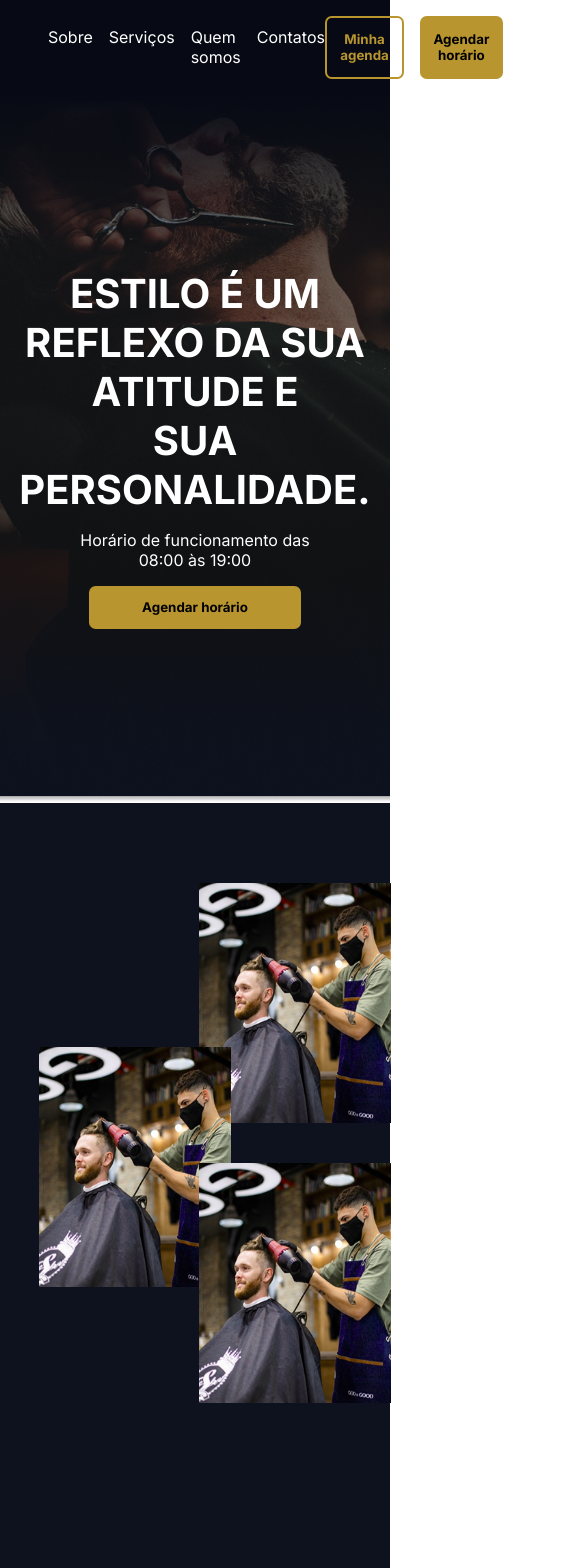
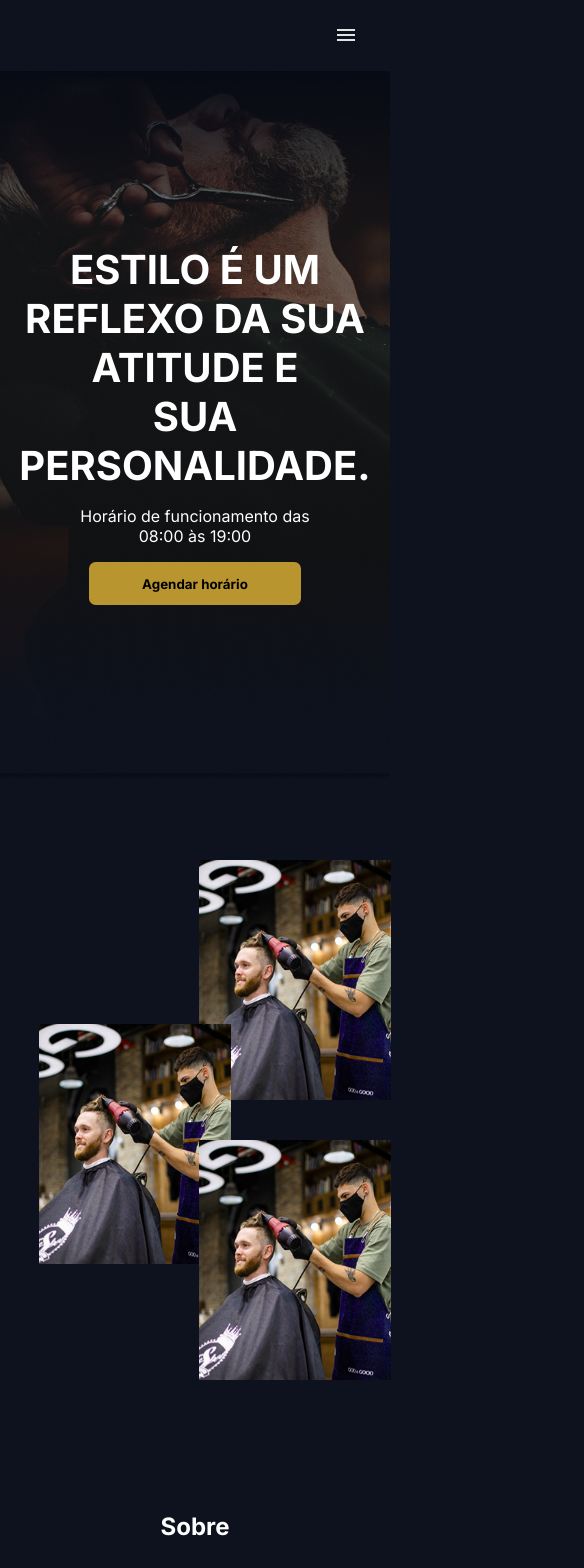
Before and after one commit to v-L1ma/barber, an Angular app in the folder frontend/barber/: page / in a window 390 px wide. Shown: the top 1568 px of the page, 584 px wide, since content can reach past the window. Built offline with nearby package versions, Linux system fonts and the light colour scheme.

Commit message:
criando menu mobile e melhorando responsividade

```diff
--- a/frontend/barber/src/app/pages/index/index.component.html
+++ b/frontend/barber/src/app/pages/index/index.component.html
@@ -1,5 +1,5 @@
 <main>
-    <nav>
+    <nav id="desktop">
         <ul>
             <li>Sobre</li>
             <li>Serviços</li>
@@ -15,6 +15,42 @@
                 Agendar horário
             </button>
         </div>
+    </nav>
+
+    <nav>
+        <div id="header">
+            <button (click)="openMenu()">
+                <img src="menuIcon.svg" alt="">
+            </button>
+        </div>
+
+        @if(isOpen){
+            <div id="mobile">
+                <div id="container">
+                    <button id="closeBtn" (click)="openMenu()">
+                        <img src="closeIcon.svg" alt="">
+                    </button>
+                    <ul>
+                        <li>Sobre</li>
+                        <li>Serviços</li>
+                        <li>Quem somos</li>
+                        <li>Contatos</li>
+                    </ul>
+                    <div>
+                        <button id="agenda" [routerLink]="'agenda'">
+                            Minha agenda
+                        </button>
+                        <button [routerLink]="'servicos/lista'">
+                            Agendar horário
+                        </button>
+                    </div>
+                </div>
+
+            </div>
+        }
+
+
+
     </nav>
 
     <body>
--- a/frontend/barber/src/app/pages/index/index.component.scss
+++ b/frontend/barber/src/app/pages/index/index.component.scss
@@ -1,5 +1,9 @@
 main{
-    nav{
+    #mobile{
+        display: none;
+    }
+
+    #desktop{
         display: flex;
         justify-content: space-between;
         padding: 1em 3em;
@@ -127,6 +131,7 @@ main{
         justify-content: center;
         text-align: center;
         padding: 5em 10vw;
+        background-color: white;
 
         .galery{
             display: flex;
@@ -210,3 +215,130 @@ main{
         }
     }
 }
+
+
+@media screen and (max-width:950px){
+    main{
+        #desktop{
+            display: none;
+        }
+
+        #header{
+            padding: 1em 2em;
+            display: flex;
+            justify-content: end;
+            button{
+                appearance: none;
+                background-color: transparent;
+                border: none;
+                color: white;
+                font-size: 2em;
+            }
+        }
+
+        #mobile{
+            display: flex;
+            position: fixed;
+            top: 0;
+            justify-content: end;
+            width: 100vw;
+            height: 100vh;
+            z-index: 2;
+            background-color: #070a1449;
+            transition: transform 0.3s ease;
+
+
+            #container{
+
+                #closeBtn{
+                    appearance: none;
+                    border: none;
+                    background-color: transparent;
+                    color: #B8952E;
+                    font-size: 2em;
+                }
+            z-index: 2;
+            width: 60%;
+            display: flex;
+            flex-direction: column;
+            padding: 5em 3em;
+            align-items: end;
+            background-color: #070A14;
+            color: white;
+            justify-content: space-between;
+
+            div{
+                display: flex;
+                flex-direction: column;
+                width: 100%;
+                gap: 1em;
+
+                button{
+                    padding: 1em;
+                    appearance: none;
+                    border: none;
+                    border-radius: .5em;
+                    background-color: #B8952E;
+                    font-weight: bold;
+                    cursor: pointer;
+
+                    &:hover{
+                        opacity: .9;
+                    }
+                }
+
+                #agenda{
+                    background-color: transparent;
+                    border: 2px solid #B8952E;
+                    color: #B8952E;
+                }
+
+                #agenda:hover{
+                    background-color: #B8952E;
+                    transition: all 200ms ease;
+                    color: black;
+                }
+            }
+            ul{
+                display: flex;
+                flex-direction: column;
+                text-align: right;
+                list-style: none;
+                font-size: 1.5em;
+                gap: 3em;
+
+                li{
+                    cursor: pointer;
+                }
+
+                li:hover{
+                    color: #B8952E;
+                }
+            }
+
+            }
+
+        }
+
+        #servicos, #unidades{
+
+            .galery{
+                display: flex;
+                flex-direction: column;
+            }
+
+        }
+
+        #sobre{
+            flex-direction: column;
+            height: fit-content;
+            padding-bottom: 5em;
+
+            #texto{
+                margin: 0;
+                text-align: center;
+            }
+        }
+
+    }
+}
--- a/frontend/barber/src/app/pages/index/index.component.ts
+++ b/frontend/barber/src/app/pages/index/index.component.ts
@@ -1,12 +1,19 @@
+import { CommonModule } from '@angular/common';
 import { Component } from '@angular/core';
 import { RouterModule } from '@angular/router';
 
 @Component({
   selector: 'app-index',
-  imports: [RouterModule],
+  imports: [RouterModule, CommonModule],
   templateUrl: './index.component.html',
   styleUrl: './index.component.scss'
 })
 export class IndexComponent {
 
+  isOpen:boolean = false;
+
+  openMenu(){
+    this.isOpen = !this.isOpen;
+  }
+
 }
--- a/frontend/barber/src/styles.scss
+++ b/frontend/barber/src/styles.scss
@@ -1,7 +1,13 @@
 @import url('https://fonts.googleapis.com/css2?family=Inter:ital,opsz,wght@0,14..32,100..900;1,14..32,100..900&display=swap');
 
+html{
+    background-color: #0D121E;
+}
 *{
     margin: 0;
     padding: 0;
     font-family: Inter;
+    a{
+        appearance: none;
+    }
 }
```
Also changed, not shown: frontend/barber/public/closeIcon.svg (added), frontend/barber/public/menuIcon.svg (added).
